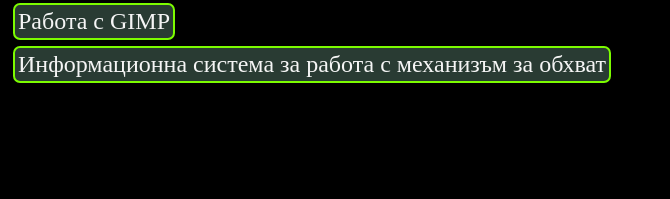
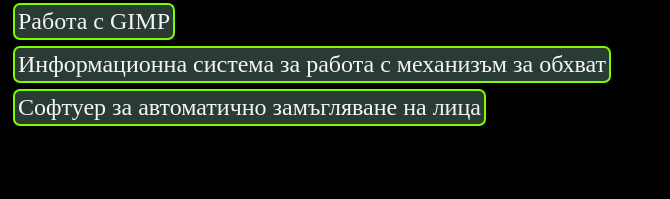
Before and after one commit to VladislavNedyalkovIvanov/home, a plain HTML site: page 3.software.html in a window 1280 px wide. Shown: the part 287-486 px from the top of the page, 0-670 px from the left. Drawn offline with Linux system fonts and the light colour scheme.

Commit message:
Add files via upload

```diff
--- a/3.software.html
+++ b/3.software.html
@@ -34,6 +34,9 @@
                     <button class="middle_margins" type="butoon">Информационна система за работа с механизъм за
                         обхват</button>
                 </a>
+                <a href="./resources/text/software/5.OpenScrub.html" target="_self" rel="noopener noreferrer">
+                    <button class="middle_margins" type="butoon">Софтуер за автоматично замъгляване на лица</button>
+                </a>
             </div>
             <div class="logo-container">
                 <img src="./resources/icons/image3.svg" alt="Лого" class="side-logo">
```
